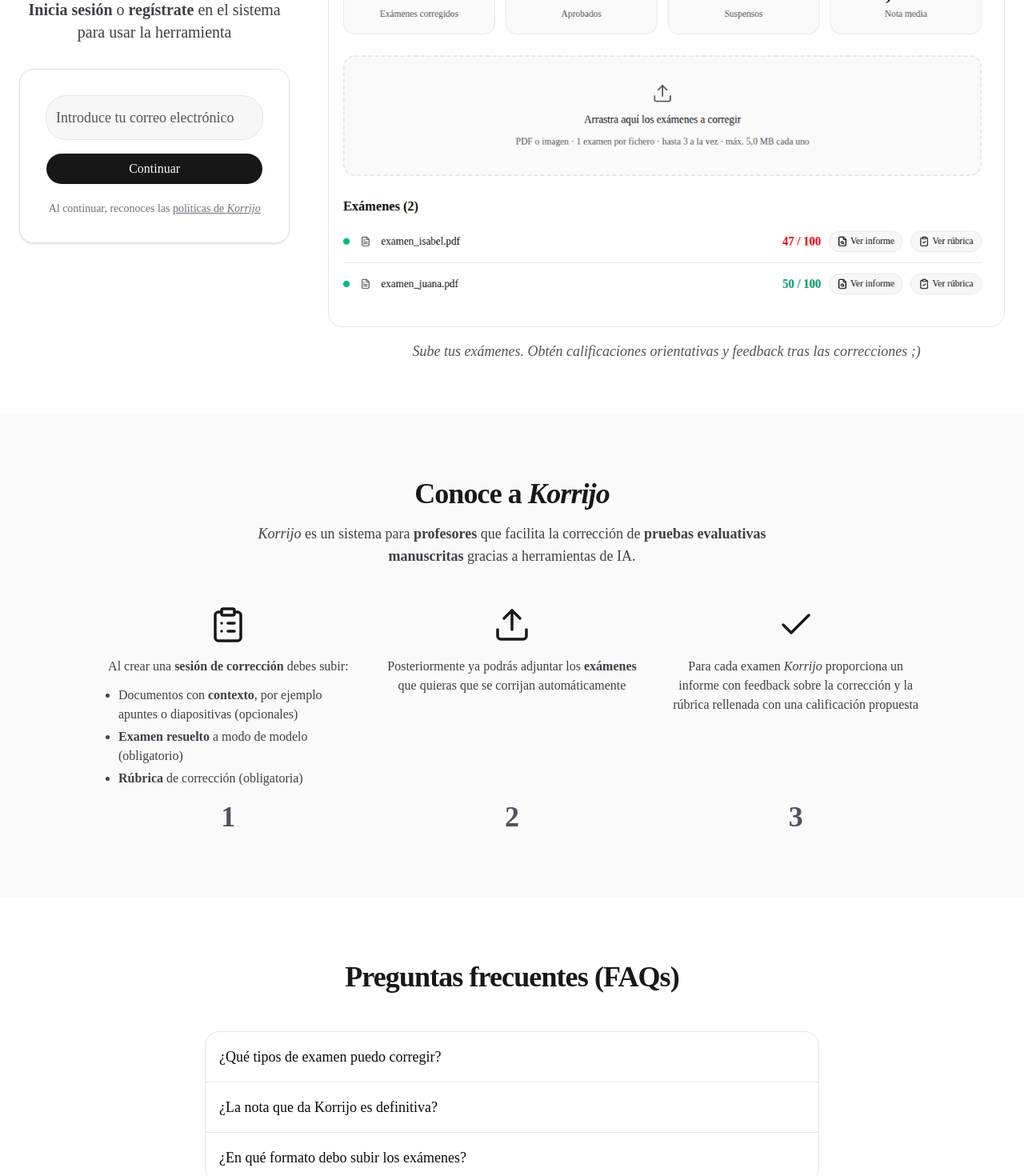
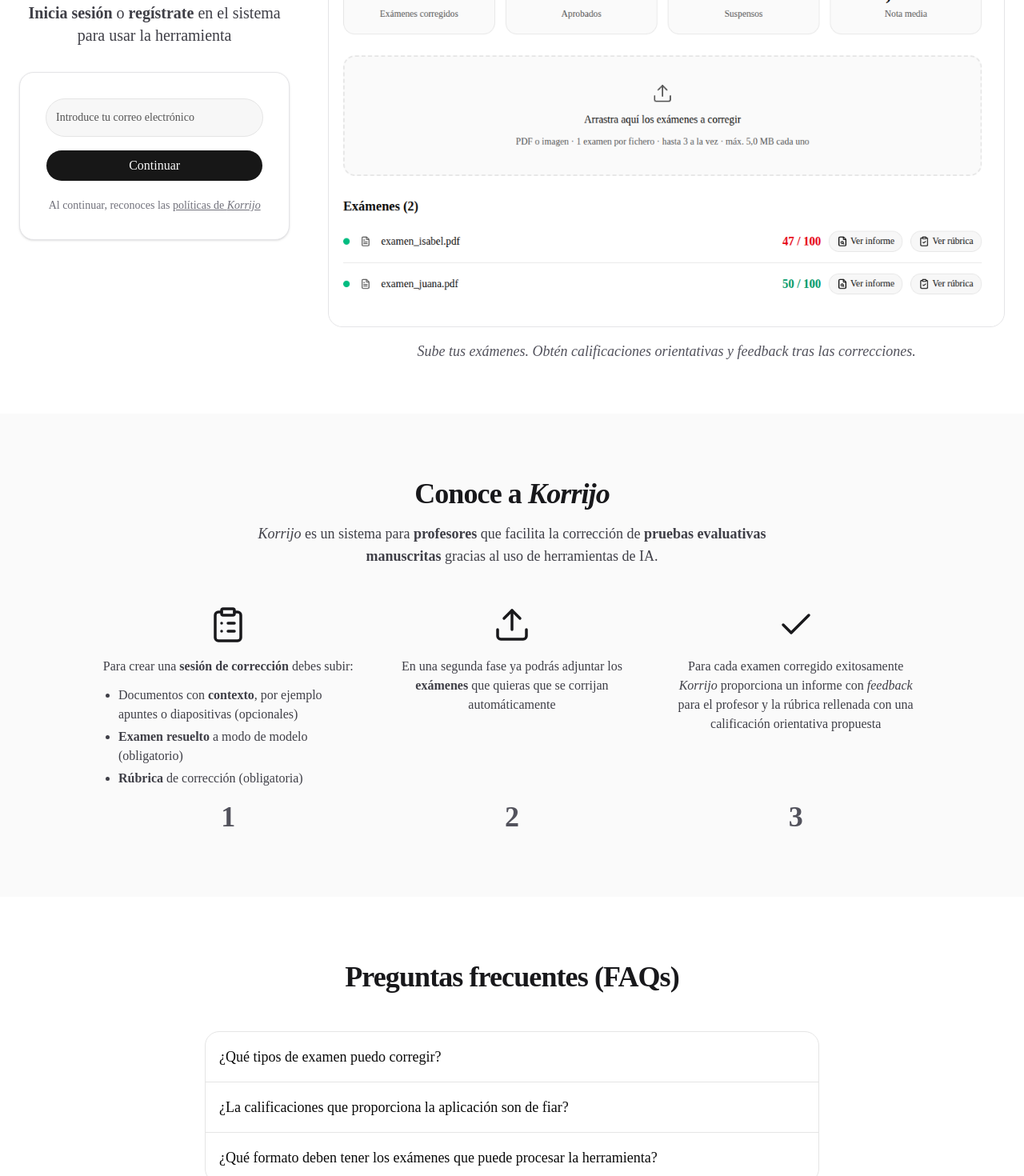
Before and after one commit to AlejandroCastroSanta10/korrijo, a Next.js app in the folder frontend/: page /login in a window 1280 px wide. Shown: the part 440-1910 px from the top of the page at 80% size. Built offline with nearby package versions, Linux system fonts and the light colour scheme; no server answers; some icons are missing.

Commit message:
Landing page terminada

```diff
--- a/frontend/src/app/(public)/login/page.tsx
+++ b/frontend/src/app/(public)/login/page.tsx
@@ -14,7 +14,7 @@
     number: 1,
     description: (
       <>
-        Al crear una <b>sesión de corrección</b> debes subir:
+        Para crear una <b>sesión de corrección</b> debes subir:
         <ul className="mx-auto mt-3 w-fit list-disc space-y-1 pl-5 text-left">
           <li>Documentos con <b>contexto</b>, por ejemplo apuntes o diapositivas (opcionales)</li>
           <li><b>Examen resuelto</b> a modo de modelo (obligatorio)</li>
@@ -27,14 +27,15 @@
     icon: Upload,
     number: 2,
     description: (
-      <p>Posteriormente ya podrás adjuntar los <b>exámenes</b> que quieras que se corrijan automáticamente</p>
+      <p>En una segunda fase ya podrás adjuntar los <b>exámenes</b> que quieras que se corrijan automáticamente</p>
     )
   },
   {
     icon: Check,
     number: 3,
     description: (
-      <p>Para cada examen <i>Korrijo</i> proporciona un informe con feedback sobre la corrección y la rúbrica rellenada con una calificación propuesta</p>
+      <p>Para cada examen corregido exitosamente <i>Korrijo</i> proporciona un informe con <i>feedback</i> para el profesor y
+      la rúbrica rellenada con una calificación orientativa propuesta</p>
     )
   },
 ];
@@ -44,19 +45,19 @@
     id: "tipos-examen",
     question: "¿Qué tipos de examen puedo corregir?",
     answer:
-      "De momento solo sirve para exámenes de preguntas de desarrollo o cortas, es decir, aquellas en las que el alumno tiene que escribir un texto con uno o varios párrafos como respuesta.",
+      "De momento la herramienta solo sirve para exámenes con respuestas manuscritas que estén formados íntegramente por preguntas de desarrollo y/o cortas, es decir, aquellas en las que el alumno tiene que escribir un texto con uno o varios párrafos como respuesta.",
   },
   {
     id: "nota-definitiva",
-    question: "¿La nota que da Korrijo es definitiva?",
+    question: "¿La calificaciones que proporciona la aplicación son de fiar?",
     answer:
-      "No. Korrijo propone una calificación basada en la rúbrica, pero la decisión final siempre es del profesor. Las correcciones pueden contener errores al estar generadas por IA.",
+      "Las nota nota que se propone para un examen es orientativa y calculada con herramientas de IA a partir de la documentación inicial (rúbrica, examen modelo, etc.). La evaluación final siempre corresponde al profesor. La idea es que la retroalimentación que se le proporciona al docente le permita agilizar las correcciones, pero en ningún caso sustituir su criterio.",
   },
   {
     id: "formato-examenes",
-    question: "¿En qué formato debo subir los exámenes?",
+    question: "¿Qué formato deben tener los exámenes que puede procesar la herramienta?",
     answer:
-      "Los exámenes deben subirse en formato PDF o imagen. Cada archivo debe contener un único examen manuscrito escaneado o fotografiado con buena resolución.",
+      "Las pruebas evaluativas deben subirse escaneadas en formato PDF o imagen (.png, .jpg, .jpeg). Cada archivo debe contener un único examen. En cada examen debe aparecer en la parte de arriba un título de examen y, opcionalmente, nombre y apellidos, grupo, fecha y DNI. Abajo, cada pregunta junto al espacio para que el alumno responda.",
   },
 ];
 
@@ -92,7 +93,7 @@
               />
             </div>
             <p className="text-center text-lg italic text-zinc-600 dark:text-zinc-400">
-              Sube tus exámenes. Obtén calificaciones orientativas y feedback tras las correcciones ;)
+              Sube tus exámenes. Obtén calificaciones orientativas y feedback tras las correcciones.
             </p>
           </div>
         </div>
@@ -110,7 +111,7 @@
             </h2>
             <p className="max-w-2xl text-lg text-zinc-700 dark:text-zinc-300">
               <i>Korrijo</i> es un sistema para <b>profesores</b> que facilita la corrección
-              de <b>pruebas evaluativas manuscritas</b> gracias a herramientas de IA.
+              de <b>pruebas evaluativas manuscritas</b> gracias al uso de herramientas de IA.
             </p>
           </div>
 
--- a/frontend/src/components/auth/auth-form.tsx
+++ b/frontend/src/components/auth/auth-form.tsx
@@ -62,7 +62,7 @@
         id="auth-email"
         type="email"
         placeholder="Introduce tu correo electrónico"
-        className="h-14 text-2xl md:text-lg"
+        className="h-12 text-xl md:text-medium"
         aria-invalid={!!errors.email}
         {...register("email")}
       />
@@ -126,10 +126,6 @@
         </p>
       </div>
 
-      {mutation.error && (
-        <p className="text-xs text-red-500">{getErrorMessage(mutation.error)}</p>
-      )}
-
       <Button
         variant="outline"
         size="lg"
@@ -174,6 +170,15 @@
         {view === "form" ? (
           <>
             <EmailForm onSuccess={handleSuccess} />
+            <p className="text-center text-sm text-zinc-500 dark:text-zinc-400">
+              Al continuar, reconoces las{" "}
+              <Link
+                href="/politics"
+                className="underline hover:text-zinc-700 dark:hover:text-zinc-200"
+              >
+                políticas de <i>Korrijo</i>
+              </Link>
+            </p>
           </>
         ) : (
           <EmailSentView
@@ -181,16 +186,6 @@
             onChangeEmail={() => setView("form")}
           />
         )}
-
-        <p className="text-center text-sm text-zinc-500 dark:text-zinc-400">
-          Al continuar, reconoces las{" "}
-          <Link
-            href="/politics"
-            className="underline hover:text-zinc-700 dark:hover:text-zinc-200"
-          >
-            políticas de <i>Korrijo</i>
-          </Link>
-        </p>
       </div>
     </div>
   );
--- a/frontend/src/components/layout/header.tsx
+++ b/frontend/src/components/layout/header.tsx
@@ -13,7 +13,7 @@
     <header className="sticky top-0 z-50 border-b border-zinc-200 bg-white/80 backdrop-blur dark:border-zinc-800 dark:bg-zinc-950/80">
       <div className="mx-auto flex h-20 max-w-5xl items-center justify-between px-6">
         <a
-          href="/login#auth"
+          href="/login"
           className="flex items-center gap-2 font-bold text-zinc-900 dark:text-zinc-50"
         >
           <i className="text-4xl">Korrijo</i>
--- a/frontend/src/components/ui/accordion.tsx
+++ b/frontend/src/components/ui/accordion.tsx
@@ -72,7 +72,7 @@
     >
       <div
         className={cn(
-          "h-(--radix-accordion-content-height) pt-0 pb-4 [&_a]:underline [&_a]:underline-offset-3 [&_a]:hover:text-foreground [&_p:not(:last-child)]:mb-4",
+          "pt-0 pb-4 [&_a]:underline [&_a]:underline-offset-3 [&_a]:hover:text-foreground [&_p:not(:last-child)]:mb-4",
           className
         )}
       >
```
Also changed, not shown: 2 other files (tests, documents, lock files or other folders).
